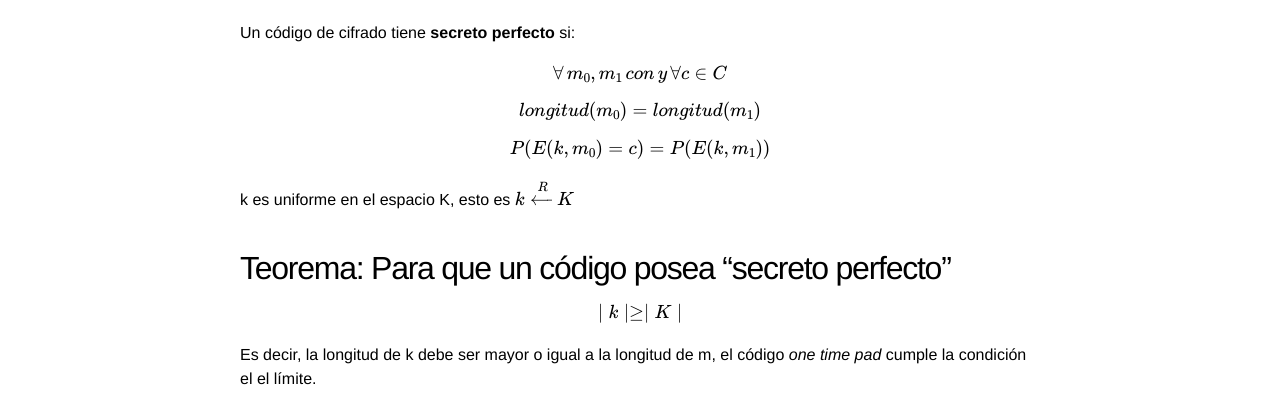
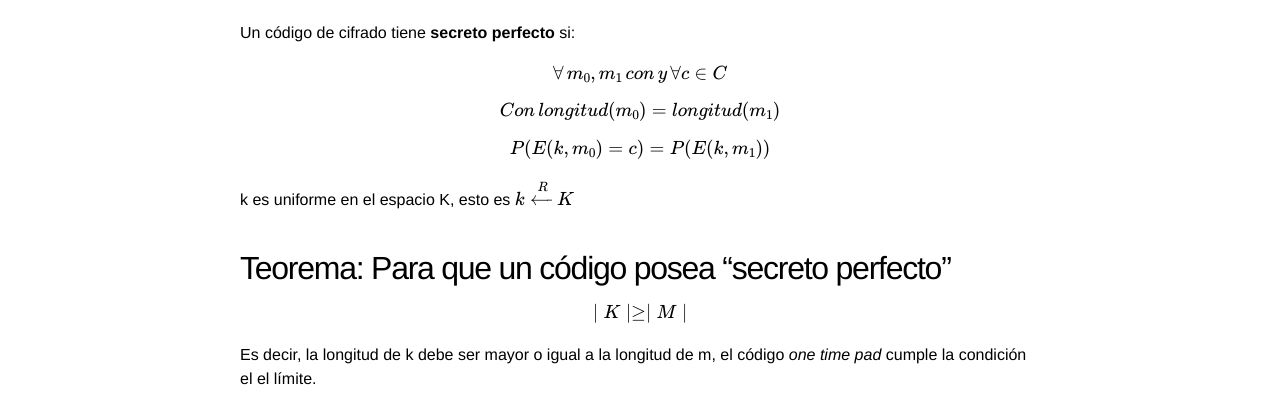
Before and after one commit to ddelaviuda/ddelaviuda.github.io, a Jekyll site: the page built from _posts/2016-09-05-Criptografia-elemental.markdown, in a window 1280 px wide. Shown: the part 1024-1436 px from the top of the page. Built offline with Jekyll 4.4.1, drawn with Linux system fonts in a browser that asks for light colours; formulas are drawn with MathJax 3.

Commit message:
Update 2016-09-05-Criptografia-elemental.markdown

```diff
--- a/_posts/2016-09-05-Criptografia-elemental.markdown
+++ b/_posts/2016-09-05-Criptografia-elemental.markdown
@@ -47,7 +47,7 @@ Un código de cifrado tiene **secreto perfecto** si:
 {% raw %}
 $$\forall \,m_0,m_1\, con\, y\,\forall c\in C$$
 
-$$longitud(m_0)=longitud(m_1)$$
+$$Con\,longitud(m_0)=longitud(m_1)$$
 
 $$P(E(k,m_0)=c)=P(E(k,m_1))$$
 {% endraw %}
@@ -56,6 +56,6 @@ k es uniforme en el espacio K, esto es $$k \xleftarrow{R} K$$
 Teorema: Para que un código posea "secreto perfecto"
 ----------------------------------------------------
 
-$$\mid k\mid\geq \mid K\mid$$
+$$\mid K\mid\geq \mid M\mid$$
 
 Es decir, la longitud de k debe ser mayor o igual a la longitud de m, el código *one time pad* cumple la condición el el límite.
```
